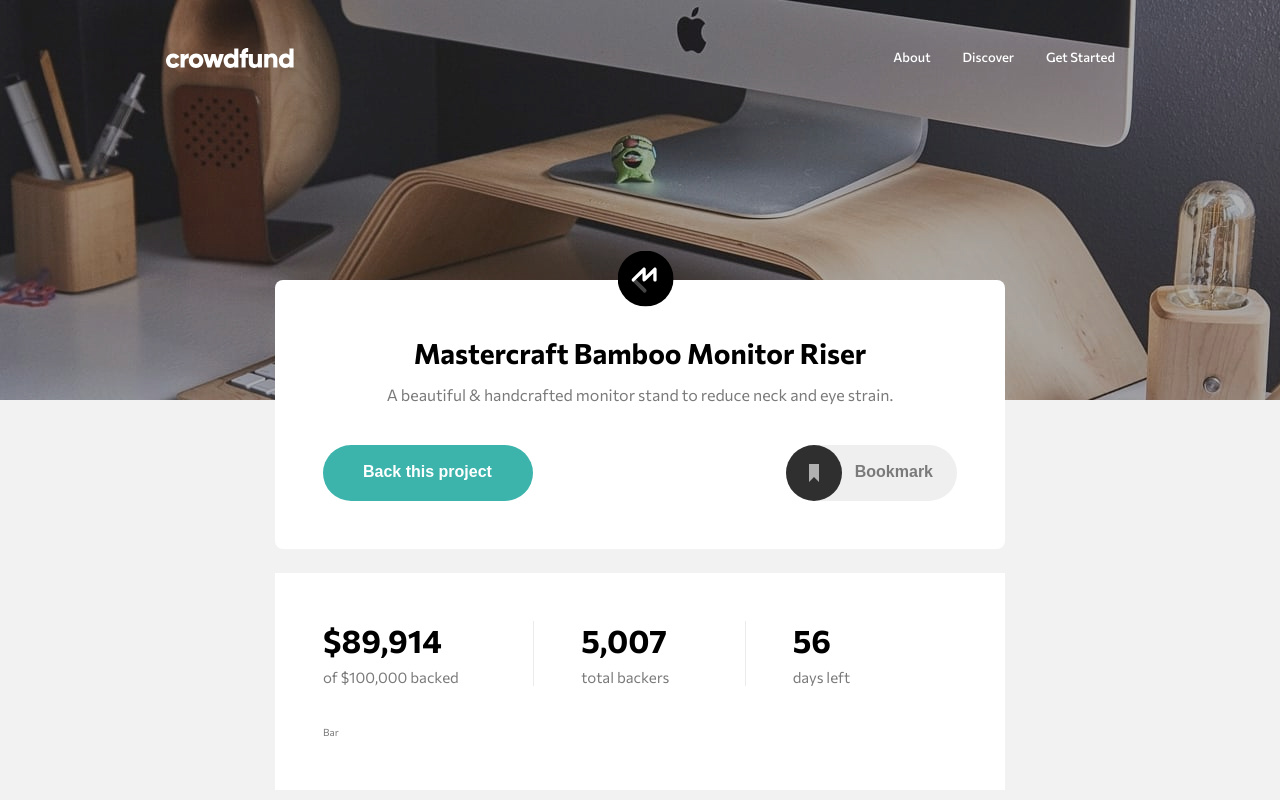
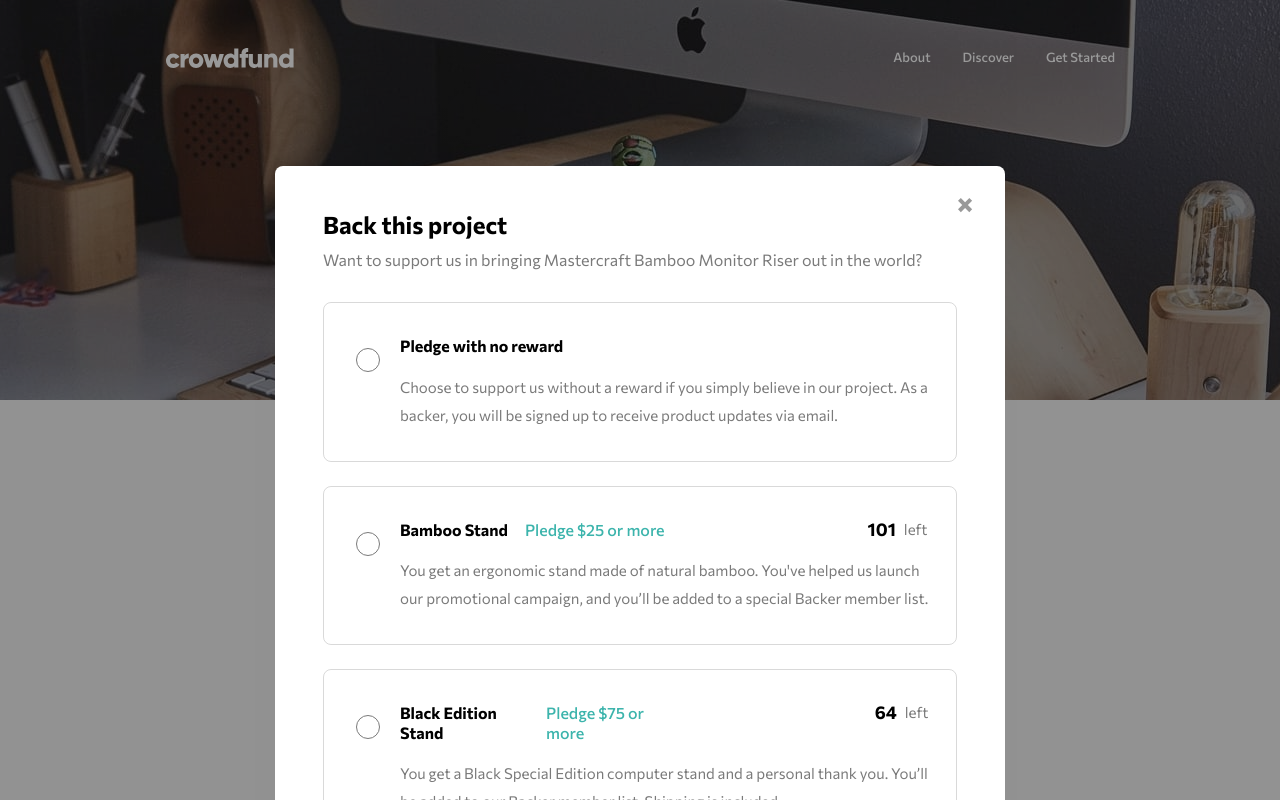
Before and after one commit to mihajlo-cirikovacki/crowdfunding-product-page, a website: page index.html in a window 1280 px wide. Both pictures are taken after a click on the button "Back this project". Shown: the top 800 px of the page. Drawn offline with Linux system fonts and the light colour scheme; files that its build step writes are made by us from their sources.

Commit message:
Added JS/modal

```diff
--- a/app/js/script.js
+++ b/app/js/script.js
@@ -1,3 +1,26 @@
 'use strict';
 
-console.log('HELLO');
+const btnHeader = document.querySelector('.btn--header');
+const modalSupp = document.querySelector('.section-support');
+const overlay = document.querySelector('.overlay');
+const closeModalBtn = document.querySelector('.section-support__close');
+
+// FUNCTIONS:
+const closeModal = function() {
+  modalSupp.classList.toggle('hidden');
+  overlay.classList.toggle('hidden');
+}
+
+
+// EVENT LISTENERS:
+btnHeader.addEventListener('click', closeModal);
+
+closeModalBtn.addEventListener('click', (e) => {
+  const icon = e.target.closest('.section-support__close');
+  if(!icon) return;
+  closeModal();
+});
+
+document.addEventListener('keydown', (e) => {
+  if(e.key === 'Escape') closeModal();
+})
--- a/app/scss/base/colors.scss
+++ b/app/scss/base/colors.scss
@@ -12,5 +12,5 @@
 
 
   --shadow: linear-gradient(180deg, #000000 0%, rgba(0, 0, 0, 0.0001) 100%);
-  --proba: hsl(0, 0%, 95%);
+  --proba: #3197EE;
 }
--- a/app/scss/components/_index.scss
+++ b/app/scss/components/_index.scss
@@ -1 +1,2 @@
 @forward 'product-page';
+@forward 'modal-supp';
--- /dev/null
+++ b/app/scss/components/modal-supp.scss
@@ -0,0 +1,148 @@
+
+// ======================== MODAL SUPPORT:
+.section-support {
+  padding: 4.85rem 4.8rem 4.8rem;
+  background-color: var(--white);
+  border-radius: .8rem;
+  max-width: 73rem;
+  width: 100%;
+  margin: 13% auto;
+  z-index: 9999;
+  position: relative;
+
+  &__close {
+    position: absolute;
+    top: 3.193rem;
+    right: 3.193rem;
+    cursor: pointer;
+  }
+}
+
+// ==== SUPPORT:
+.support {
+
+  &__heading {
+    font-size: 2.4rem;
+    font-weight: 700;
+    color: var(--black);
+    margin-bottom: 1.6rem;
+  }
+
+  &__description {
+    font-size: 1.6rem;
+    margin-bottom: 3.2rem;
+  }
+}
+
+.support__stands {
+  display: grid;
+  gap: 2.4rem;
+}
+
+// ==== STAND:
+.stand {
+  display: grid;
+  grid-template-columns: min-content 1fr;
+  gap: 2.4rem;
+  padding: 3.3rem 2.75rem 3.2rem 5.2rem;
+  border: 1px solid rgba(0, 0, 0, 0.15);
+  border-radius: .8rem;
+
+  &:last-of-type {
+    opacity: .5;
+  }
+}
+
+// ==== RADIO INPUT:
+.stand {
+
+  &__radio-input {
+    display: none;
+  }
+
+  &__radio-label {
+    position: relative;
+    cursor: pointer;
+  }
+
+  &__radio-btn {
+    height: 2.4rem;
+    width: 2.4rem;
+    border: 1px solid var(--dark-gray);
+    border-radius: 50%;
+    display: inline-block;
+    position: absolute;
+    top: 1.2rem;
+    left: -2rem;
+
+    &::after {
+      content: "";
+      display: inline-block;
+      height: 1.2rem;
+      width: 1.2rem;
+      border-radius: 50%;
+      position: absolute;
+      top: 50%;
+      left: 50%;
+      transform: translate(-50%, -50%);
+      background-color: var(--dark-cyan);
+      opacity: 0;
+      transition: opacity 200ms;
+    }
+  }
+
+  &__radio-input:checked ~ &__radio-label &__radio-btn::after {
+    opacity: 1;
+  }
+}
+
+
+.stand {
+
+  &__container {
+
+    &-info {
+      display: flex;
+      gap: 20.3rem;
+
+    }
+  }
+
+  &__intro-box {
+    display: flex;
+    gap: 1.7rem;
+
+  }
+
+  &__left {
+    display: flex;
+    gap: .8rem;
+
+    &-number {
+      font-size: 1.8rem;
+      font-weight: 700;
+      color: var(--black);
+    }
+
+    &-small {
+      font-size: 1.5rem;
+    }
+  }
+
+  &__heading {
+    font-size: 1.6rem;
+    color: var(--black);
+    margin-bottom: 1.7rem;
+  }
+
+  &__pledge {
+    font-size: 1.6rem;
+    font-weight: 500;
+    color: var(--moderate-cyan);
+  }
+
+  &__description {
+    font-size: 1.5rem;
+    line-height: 2.8rem;
+  }
+}
--- a/app/scss/components/product-page.scss
+++ b/app/scss/components/product-page.scss
@@ -119,6 +119,7 @@
 .section-stats {
   padding: 4.8rem; // Menjam
   background-color: var(--white);
+  border-radius: .8rem;
 }
 
 .stats {
@@ -166,6 +167,7 @@
 .section-featured {
   padding: 4.8rem;
   background-color: var(--white);
+  border-radius: .8rem;
 }
 
 .featured {
@@ -208,7 +210,7 @@
   border-radius: .8rem;
 
   &:last-of-type {
-    opacity: 0.5;
+    opacity: .5;
   }
 
   &-box {
--- a/app/scss/util/utility.scss
+++ b/app/scss/util/utility.scss
@@ -14,3 +14,19 @@
 :is(%btn, %nav-link) {
   transition: all 300ms ease-out;
 }
+
+// HIDDEN FORM MODAL:
+.hidden {
+  display: none;
+}
+
+.overlay {
+  position: fixed; /* Stay in place */
+  left: 0;
+  top: 0;
+  width: 100%;
+  height: 100%;
+  overflow: auto;
+  z-index: 5555;
+  background-color: rgba(0,0,0,0.4);
+}
--- a/index.html
+++ b/index.html
@@ -127,8 +127,115 @@
           </div>
         </div>
       </section>
+    </main>
 
-    </main>
+    <!-- ==== MODAL SUPPORT ==== -->
+    <div class="overlay hidden">
+      <section class="section-support hidden">
+        <div class="section-support__close">
+          <img src="/images/icon-close-modal.svg" alt="close modal">
+        </div>
+        <div class="support">
+          <h2 class="support__heading">Back this project</h2>
+          <p class="support__description">
+            Want to support us in bringing Mastercraft
+            Bamboo Monitor Riser out in the world?
+          </p>
+
+          <div class="support__stands">
+            <div class="stand">
+              <div class="stand__input-container">
+                <input type="radio" id="radio-1" class="stand__radio-input"></input>
+                <label for="radio-1" class="stand__radio-label">
+                  <span class="stand__radio-btn"></span>
+                </label>
+              </div>
+              <div class="stand__container-info--no-reward">
+                <h3 class="stand__heading">Pledge with no reward</h3>
+                <div class="stand__description">
+                  Choose to support us without a reward if you simply believe in our project.
+                  As a backer, you will be signed up to receive product updates via email.
+                </div>
+              </div>
+            </div>
+            <div class="stand">
+              <div class="stand__input-container">
+                <input type="radio" id="radio-2" class="stand__radio-input"></input>
+                <label for="radio-2" class="stand__radio-label">
+                  <span class="stand__radio-btn"></span>
+                </label>
+              </div>
+              <div class="stand__container">
+                <div class="stand__container-info">
+                  <div class="stand__intro-box">
+                    <h3 class="stand__heading">Bamboo Stand</h3>
+                    <div class="stand__pledge">Pledge $25 or more</div>
+                  </div>
+                  <div class="stand__left">
+                    <div class="stand__left-number">101</div>
+                    <small class="stand__left-small">left</small>
+                  </div>
+                </div>
+                <div class="stand__description">
+                  You get an ergonomic stand made of natural bamboo.
+                  You've helped us launch our promotional campaign,
+                  and you’ll be added to a special Backer member list.
+                </div>
+                </div>
+            </div>
+            <div class="stand">
+              <div class="stand__input-container">
+                <input type="radio" id="radio-3" class="stand__radio-input"></input>
+                <label for="radio-3" class="stand__radio-label">
+                  <span class="stand__radio-btn"></span>
+                </label>
+              </div>
+              <div class="stand__container">
+                <div class="stand__container-info">
+                  <div class="stand__intro-box">
+                    <h3 class="stand__heading">Black Edition Stand</h3>
+                    <div class="stand__pledge">Pledge $75 or more</div>
+                  </div>
+                  <div class="stand__left">
+                    <div class="stand__left-number">64</div>
+                    <small class="stand__left-small">left</small>
+                  </div>
+                </div>
+                <div class="stand__description">
+                  You get a Black Special Edition computer stand and a personal thank you.
+                  You’ll be added to our Backer member list. Shipping is included.
+                </div>
+                </div>
+            </div>
+            <div class="stand">
+              <div class="stand__input-container">
+                <input type="radio" id="radio" class="stand__radio-input"></input>
+                <label for="radio" class="stand__radio-label">
+                  <span class="stand__radio-btn"></span>
+                </label>
+              </div>
+              <div class="stand__container">
+                <div class="stand__container-info">
+                  <div class="stand__intro-box">
+                    <h3 class="stand__heading">Mahogany Special Edition</h3>
+                    <div class="stand__pledge">Pledge $200 or more</div>
+                  </div>
+                  <div class="stand__left">
+                    <div class="stand__left-number">0</div>
+                    <small class="stand__left-small">left</small>
+                  </div>
+                </div>
+                <div class="stand__description">
+                  You get two Special Edition Mahogany stands, a Backer T-Shirt,
+                  and a personal thank you. You’ll be added to our Backer member list.
+                  Shipping is included.
+                </div>
+                </div>
+            </div>
+          </div>
+        </div>
+      </section>
+    </div>
 </body>
 </html>
 
```
Also changed, not shown: dist/script.js, dist/style.css, 2 other files.
